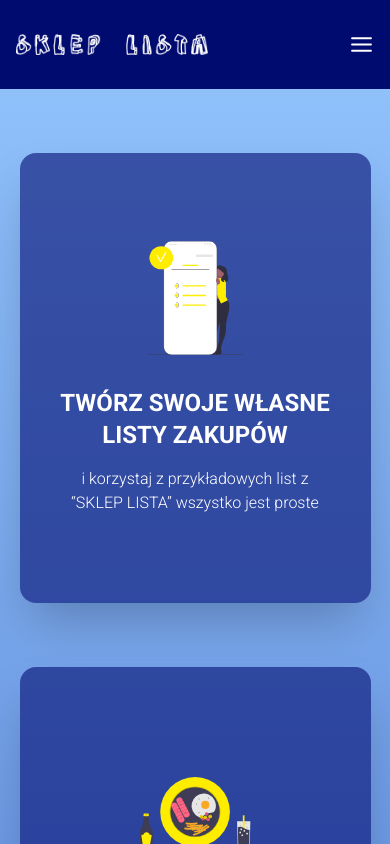
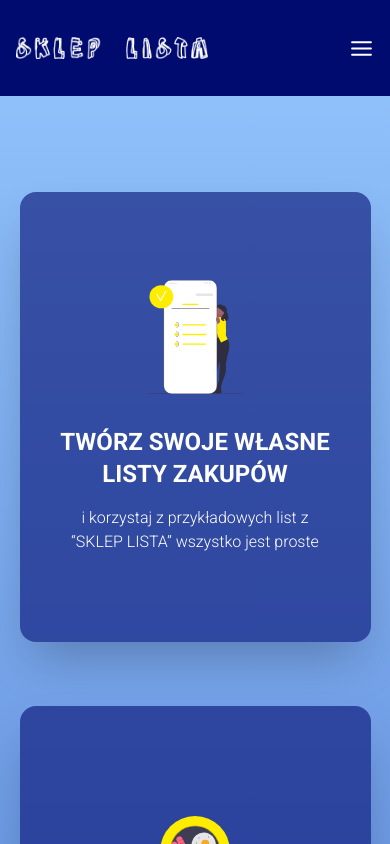
Before and after one commit to ArturPawelski/shopping-list, a React (Create React App) app: page / in a window 390 px wide. Shown: the top 844 px of the page. Built offline with nearby package versions, Linux system fonts and the light colour scheme.

Commit message:
fixed navbar

```diff
--- a/src/components/Home/Home.jsx
+++ b/src/components/Home/Home.jsx
@@ -13,7 +13,7 @@ const Home = () => {
 
 
 
-            <div className='flex  flex-col justify-center items-center min-h-[450px] max-w-[90%] mx-auto mt-[4rem] gap-4 shadow-2xl py-8 rounded-2xl px-4 bg-[#000B70] bg-opacity-60 md:flex-row  md:bg-transparent md:max-w-[80%] md:mt-[4rem] '>
+            <div className='flex  flex-col justify-center items-center min-h-[450px] max-w-[90%] mx-auto mt-[6rem] gap-4 shadow-2xl py-8 rounded-2xl px-4 bg-[#000B70] bg-opacity-60 md:flex-row  md:bg-transparent md:max-w-[80%] md:mt-[6rem] '>
 
                 <div className=' md:w-[50%] '>
                     <img src={Phone} alt="" className=' w-[30%]  sm:w-[28%] md:w-[40%] lg:left-12 2xl:w-[35%] mx-auto ' />
--- a/src/components/Navbar.jsx
+++ b/src/components/Navbar.jsx
@@ -18,7 +18,7 @@ const Navbar = () => {
     return (
         <div className='w-full font-rob font-bold       '>
 
-            <nav className='flex text-white   bg-[#000B70] justify-between py-8 px-4 uppercase items-center gap-4 sm:px-8   '>
+            <nav className='flex text-white min-h-[6rem]  bg-[#000B70] justify-between py-8 px-4 uppercase items-center gap-4 sm:px-8   '>
 
 
 
@@ -44,7 +44,7 @@ const Navbar = () => {
 
 
                 {
-                    !menu && <ul style={{ zIndex: 5 }} className='  fixed right-0 top-[0] px-8 bg-black h-[100%] w-[44%] z-5 bg-opacity-90  lg:hidden'>
+                    !menu && <ul style={{ zIndex: 5 }} className='fixed right-0 top-[0] px-8 bg-black h-[100%] w-[44%] z-5 bg-opacity-90  lg:hidden'>
 
                         <div className='mt-32 '>
                             <li > <Link to="/"> HOME </Link></li>
```
